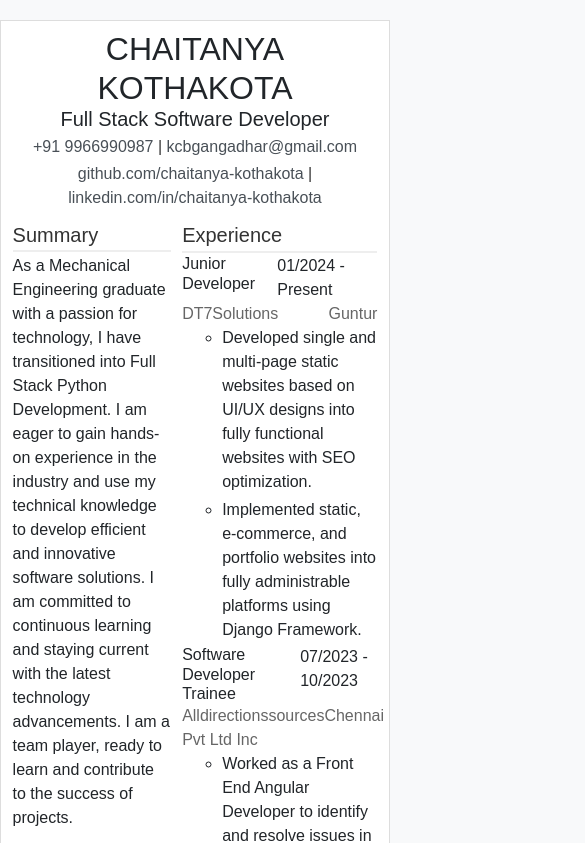
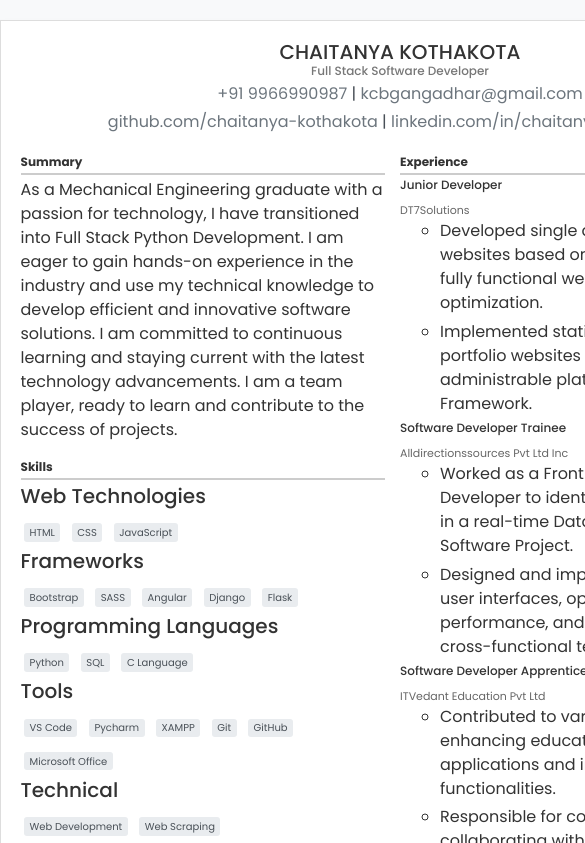
Before and after one commit to chaitanyakothakota/Resume, a plain HTML site: page index.html in a window 390 px wide. Shown: the top 843 px of the page, 585 px wide, since content can reach past the window. Drawn offline with nearby package versions, Linux system fonts and the light colour scheme.

Commit message:
Responsive style updated

```diff
--- /dev/null
+++ b/assets/css/style.css
@@ -0,0 +1,229 @@
+@import url('https://fonts.googleapis.com/css2?family=Poppins:wght@400;500;700&display=swap');
+body {
+    font-family: 'Poppins', sans-serif;
+    margin: 0;
+    padding: 0;
+    background-color: #f8f9fa;
+    color: #333;
+}
+.container {
+    max-width: 900px;
+    margin: 2.5% auto;
+    width: 100%;
+    min-width: 800px;
+    max-width: 900px;
+}
+.resume-container {
+    max-width: 900px;
+    margin: 5% auto;
+    padding: 2.5%;
+    background: #fff;
+    border: 1px solid #ddd;
+    box-shadow: 0 4px 6px rgba(0, 0, 0, 0.1);
+    width: 100%;
+    /* Adjust for A4 paper size */
+    min-width: 800px;
+    max-width: 900px;
+}
+.header {
+    text-align: center;
+    margin-bottom: 2.5%;
+}
+.header h1 {
+    margin: 0;
+    font-size: 28px;
+    text-transform: uppercase;
+    color: #333;
+}
+.header h2 {
+    margin: 0;
+    font-size: 18px;
+    font-weight: 500;
+    color: #777;
+}
+.header p {
+    margin: 0.5% 0;
+    color: #495057;
+}
+.header a {
+    color: #6c757d;
+    text-decoration: none;
+    word-break: break-word;
+}
+.header a:hover {
+    color: #495057;
+    text-decoration: underline;
+}
+.section-title {
+    font-size: 18px;
+    color: #333;
+    margin-bottom: 1%;
+    border-bottom: 2px solid #ccc;
+    padding-bottom: 0.5%;
+    font-weight: 600;
+}
+.section {
+    margin-bottom: 2.5%;
+}
+.skills span {
+    display: inline-block;
+    margin: 2% 1%;
+    padding: 0.5% 1.5%;
+    background: #e9ecef;
+    border-radius: 3px;
+    font-size: 14px;
+    color: #495057;
+}
+.experience, .education, .certificates, .courses, .other {
+    list-style: none;
+    padding: 0;
+    margin-bottom: 2%;
+}
+.experience li, .education li, .certificates li, .courses li, .other li {
+    margin-bottom: 1.5%;
+}
+.experience h5, .education h5, .certificates h5, .courses h5, .other h5 {
+    margin: 0 0 0.5%;
+    font-size: 16px;
+    font-weight: 500;
+}
+.experience p, .education p, .certificates p, .courses p, .other p {
+    margin: 0;
+    color: #666;
+    font-size: 14px;
+}
+.info {
+    display: flex;
+    justify-content: space-between;
+    flex-wrap: wrap;
+    gap: 5px;
+}
+.left-column, .right-column {
+    flex: 1 1 48%;
+    margin-bottom: 2%;
+}
+.clearfix {
+    display: flex;
+    flex-wrap: wrap;
+    gap: 2%;
+}
+.btn-download {
+    display: block;
+    margin: 20px auto;
+    background: #6c757d;
+    color: #fff;
+    padding: 10px 20px;
+    border: none;
+    cursor: pointer;
+    font-size: 16px;
+    border-radius: 3px;
+    text-transform: uppercase;
+    transition: background 0.3s;
+}
+.btn-download:hover {
+    background: #5a6268;
+}
+
+/* Media Queries */
+@media screen and (max-width: 1024px) {
+    .resume-container {
+        width: 80%; /* Adjust width for tablet */
+    }
+    .header h1 {
+        font-size: 24px;
+    }
+    .header h2 {
+        font-size: 16px;
+    }
+    .section-title {
+        font-size: 16px;
+    }
+    .skills span {
+        font-size: 13px;
+    }
+    .experience h5, .education h5, .certificates h5, .courses h5, .other h5 {
+        font-size: 14px;
+    }
+    .experience p, .education p, .certificates p, .courses p, .other p {
+        font-size: 13px;
+    }
+    .btn-download {
+        font-size: 14px;
+    }
+}
+
+@media screen and (max-width: 768px) {
+    .resume-container {
+        width: 90%; /* Adjust width for smaller tablet view */
+    }
+    .header h1 {
+        font-size: 22px;
+    }
+    .header h2 {
+        font-size: 14px;
+    }
+    .section-title {
+        font-size: 14px;
+    }
+    .skills span {
+        font-size: 12px;
+    }
+    .experience h5, .education h5, .certificates h5, .courses h5, .other h5 {
+        font-size: 13px;
+    }
+    .experience p, .education p, .certificates p, .courses p, .other p {
+        font-size: 12px;
+    }
+    .btn-download {
+        font-size: 13px;
+    }
+}
+
+@media screen and (max-width: 480px) {
+    .resume-container {
+        padding: 5%;
+        width: 100%; /* Full width for mobile */
+    }
+    .header h1 {
+        font-size: 20px;
+    }
+    .header h2 {
+        font-size: 12px;
+    }
+    .section-title {
+        font-size: 12px;
+    }
+    .skills span {
+        font-size: 10px;
+    }
+    .experience h5, .education h5, .certificates h5, .courses h5, .other h5 {
+        font-size: 12px;
+    }
+    .experience p, .education p, .certificates p, .courses p, .other p {
+        font-size: 11px;
+    }
+    .btn-download {
+        padding: 8px 16px;
+        font-size: 12px;
+    }
+}
+
+/* Print Styles (For A4-like View) */
+@media print {
+    body {
+        -webkit-print-color-adjust: exact;
+        color-adjust: exact;
+    }
+    .resume-container {
+        page-break-inside: avoid;
+        max-width: 1080px;
+        width: 100%;
+        margin: 0;
+        padding: 5%;
+        border: none;
+        box-shadow: none;
+    }
+    .btn-download {
+        display: none;
+    }
+}
--- a/css/style.css
+++ /dev/null
@@ -1,118 +0,0 @@
-body {
-    font-family: Arial, sans-serif;
-    margin: 0;
-    padding: 0;
-    background-color: #f8f9fa;
-}
-.container {
-    max-width: 900px;
-    margin: 5% auto 2.5%;
-    padding: 2.5%;
-    background: #fff;
-    border: 1px solid #ddd;
-}
-.header {
-    text-align: center;
-    margin-bottom: 2.5%;
-}
-.header h1 {
-    margin: 0;
-    font-size: 32px;
-    text-transform:uppercase;
-}
-.header h2 {
-    margin: 0;
-    font-size: 20px;
-    font-weight: 400;
-}
-.header p {
-    margin: 1% 0;
-    color: #333;
-}
-.header a {
-    color: #495057;
-    text-decoration: none;
-}
-.section-title {
-    font-size: 20px;
-    color: #333;
-    margin-bottom: 1%;
-    border-bottom: 2px solid #eee;
-    padding-bottom: 0.5%;
-}
-.section {
-    margin-bottom: 2.5%;
-}
-.skills span {
-    display: inline-block;
-    margin: 1%;
-    padding: 1% 1.5%;
-    background: #e9ecef;
-    border-radius: 5px;
-    font-size: 14px;
-    color: #495057;
-}
-.experience, .education, .certificates, .courses, .other {
-    list-style: none;
-    padding: 0;
-     margin-bottom: 2%;
-}
-.experience li, .education li, .certificates li, .courses li, .other li {
-    margin-bottom: 2%;
-}
-.experience h5, .education h5, .certificates h5, .courses h5, .other h5 {
-    margin: 0 0 0.5%;
-    font-size: 16px;
-}
-.experience p, .education p, .certificates p, .courses p, .other p {
-    margin: 0;
-    color: #666;
-}
-.experience .info, .education .info , .certificates .info, .courses .info, .other .info {
-    display: flex;
-    justify-content: space-between;
-}
-.left-column {
-    width:43%;
-    float: left;
-    margin: 0% 0.5%;
-}
-.right-column {
-    width: 53%;
-    float: right ;
-    margin: 0% 0.5%;
-}
-.clearfix::after {
-    content: "";
-    display: table;
-    clear: both;
-}
-.btn-download {
-    display: block;
-    margin: 0 auto;
-    background: #007bff;
-    color: #fff;
-    padding: 1% 2%;
-    border: none;
-    cursor: pointer;
-    font-size: 16px;
-}
-.btn-download:hover {
-    background: #0056b3;
-}
-@media print {
-    body {
-        -webkit-print-color-adjust: exact;
-    }
-    .container {
-        page-break-inside: avoid;
-        max-width: 850px;
-        width: 100%;
-        margin: 0;
-        padding: 5%;
-        border: none;
-    }
-    .btn-download {
-        display: none;
-    }
-}
--- a/index.html
+++ b/index.html
@@ -6,13 +6,13 @@
     <title>Resume - Chaitanya Kothakota</title>
     <link rel="stylesheet" href="https://stackpath.bootstrapcdn.com/bootstrap/4.5.2/css/bootstrap.min.css">
     <!-- style sheets -->
-    <link rel="stylesheet" type="text/css" href="./css/style.css" />
+    <link rel="stylesheet" type="text/css" href="assets/css/style.css" />
 </head>
 <body>
 
     <!-- ====== START RESUME SECTION ======== -->
     <section class="resume-section">
-        <div class="container">
+        <div class="resume-container">
             <div class="header text-center">
                 <h1>Chaitanya Kothakota</h1>
                 <h2>Full Stack Software Developer</h2>
@@ -261,13 +261,13 @@
 
             </div>
         </div>
-        <div class="section text-center">
-            <button class="btn-download" onclick="downloadResume()">Download Resume</button>
+        <div class="container">
+            <button class="btn-download text-center" onclick="downloadResume()">Download Resume</button>
         </div>
     </section>
     <!-- ====== END RESUME SECTION ======== -->
 
     <!-- Scripts -->
-    <script src="./js/script.js"></script>
+    <script src="assets/js/script.js"></script>
 </body>
 </html>
```
Also changed, not shown: assets/js/script.js (renamed from js/script.js).
